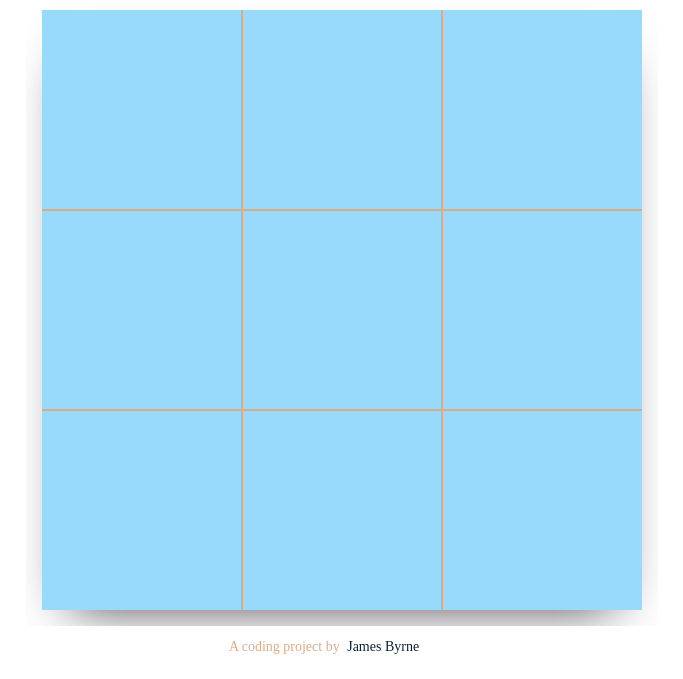
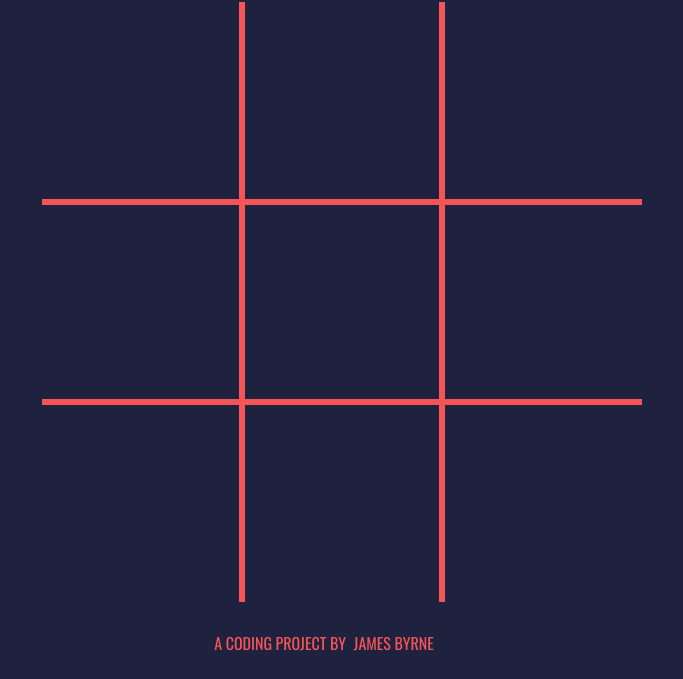
Before and after one commit to jamesbyrne89/Tic-Tac-Toe, a plain HTML site: page index.html in a window 1280 px wide. Shown: the part 121-800 px from the top of the page, without its empty margins (314-997 px from the left). Drawn offline with nearby package versions, Linux system fonts and the light colour scheme.

Commit message:
Changed colour scheme to navy and red

```diff
--- a/index.html
+++ b/index.html
@@ -10,7 +10,7 @@
         <link rel="apple-touch-icon" href="apple-touch-icon.png">
         <!-- Place favicon.ico in the root directory -->
 
-        <link href="https://fonts.googleapis.com/css?family=Abril+Fatface" rel="stylesheet">
+        <link href="https://fonts.googleapis.com/css?family=Leckerli+One|Oswald" rel="stylesheet">
         <link rel="stylesheet" href="css/styles.css">
         <script src="js/vendor/modernizr-2.8.3.min.js"></script>
     </head>
--- a/js/app.js
+++ b/js/app.js
@@ -57,6 +57,10 @@ $('#board li').removeClass('disable');
 $('#board li').removeClass('o');
 $('#board li').removeClass('x');
 }
+else if ($(this).hasClass('disable')){
+
+	alert('Please pick a different spot')
+}
 
 });
 
--- a/scss/styles.scss
+++ b/scss/styles.scss
@@ -1,7 +1,9 @@
 
 $lightBlue: #98dafc;
 $tan: #daad86;
-$navyBlue: #0d2238;
+$navyBlue: #1E223F;
+$navyBlueLighter: #1A237E;
+$red: 	#F65557;
 
 * {
 	margin: 0;
@@ -10,16 +12,18 @@ $navyBlue: #0d2238;
 }
 
 body {
-	background-color: white;
+	background-color: $navyBlue;
 	height: 100vh;
 	width: 100vw;
 }
 
 h1 {
-	color: $tan;
-	font-family: 'abril fatface', georgia, serif;
+	color: white;
+	font-family: 'grand hotel', georgia, serif;
+	font-style: italic;
 	text-align: center;
-	font-size: 2.5em;
+	font-size: 4.5em;
+	font-weight: normal;
 	margin-top: 1em;
 	margin-bottom: 0.5em;
 	border-bottom: solid 1px $navyBlue;
@@ -27,25 +31,24 @@ h1 {
 }
 
 #app_wrapper {
-	background-color: white;
+	background-color: $navyBlue;
 
 	margin: auto;
 	position: absolute;
 	left: 50%;
 	top: 50%;
-	transform: translate(-300px, -400px);
+	transform: translate(-300px, -500px);
 	padding: 1rem;
 	overflow: hidden;
 }
 
 #board {
-	background-color: $lightBlue;
+	background-color: $navyBlue;
 	height: 600px;
 	width: 600px;
 	color: white;
 	padding: 0px;
 	margin: 0px;
-	box-shadow: 0 25px 50px -30px rgba(49,44,50,1);
 	li {
 		width: 33.333%;
 		height: 100%;
@@ -56,7 +59,7 @@ h1 {
 		transition: all 0.2s;
 	}
 	li:hover {
-		background-color: #cbe6ea;
+		background-color: $navyBlueLighter;
 		cursor: pointer;
 
 	}
@@ -79,72 +82,74 @@ h1 {
 }
 
 #top-left {
-	border-right: solid 1px $tan;
-	border-bottom: solid 1px $tan;
+	border-right: solid 3px $red;
+	border-bottom: solid 3px $red;
 }
 #top-middle {
-	border-left: solid 1px $tan;
-	border-right: solid 1px $tan;
-	border-bottom: solid 1px $tan;
+	border-left: solid 3px $red;
+	border-right: solid 3px $red;
+	border-bottom: solid 3px $red;
 }
 
 #top-right {
-	border-left: solid 1px $tan;
-	border-bottom: solid 1px $tan;
+	border-left: solid 3px $red;
+	border-bottom: solid 3px $red;
 }
 
 #middle-left {
-	border-top: solid 1px $tan;
-	border-right: solid 1px $tan;
-	border-bottom: solid 1px $tan;
+	border-top: solid 3px $red;
+	border-right: solid 3px $red;
+	border-bottom: solid 3px $red;
 }
 
 #middle {
-	border-top: solid 1px $tan;
-	border-right: solid 1px $tan;
-	border-bottom: solid 1px $tan;
-	border-left: solid 1px $tan;
+	border-top: solid 3px $red;
+	border-right: solid 3px $red;
+	border-bottom: solid 3px $red;
+	border-left: solid 3px $red;
 }
 
 #middle-right {
-	border-top: solid 1px $tan;
-	border-left: solid 1px $tan;
-	border-bottom: solid 1px $tan;
+	border-top: solid 3px $red;
+	border-left: solid 3px $red;
+	border-bottom: solid 3px $red;
 }
 
 #bottom-left {
-	border-top: solid 1px $tan;
-	border-right: solid 1px $tan;
+	border-top: solid 3px $red;
+	border-right: solid 3px $red;
 }
 
 #bottom-middle {
-	border-right: solid 1px $tan;
-	border-top: solid 1px $tan;
-	border-left: solid 1px $tan;
+	border-right: solid 3px $red;
+	border-top: solid 3px $red;
+	border-left: solid 3px $red;
 }
 
 #bottom-right {
-	border-left: solid 1px $tan;
-	border-top: solid 1px $tan;
+	border-left: solid 3px $red;
+	border-top: solid 3px $red;
 
 }
 
 
 footer {
 	width: 100%;
-	color: $tan;
-	font-size: 0.875em;
+	color: $red;
+	font-size: 1em;
 	text-align: center;
 	position: absolute;
 	bottom: 20px;
 	padding: 4px;
+	font-family: 'oswald', helvetica, arial, sans-serif;
+	text-transform: uppercase;
 	a {
-		color: $navyBlue;
+		color: $red;
 		text-decoration: none;
 		padding: 4px;
 		transition: ease all 0.5s;
 	}
 	a:hover {
-		border: solid 1px $navyBlue;
+		border: solid 1px $red;
 	}
 }
```
Also changed, not shown: css/styles.css, 1 other file.
